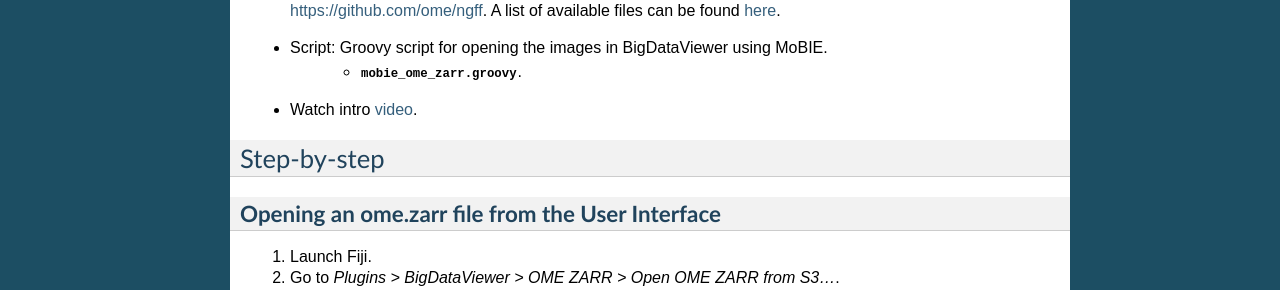
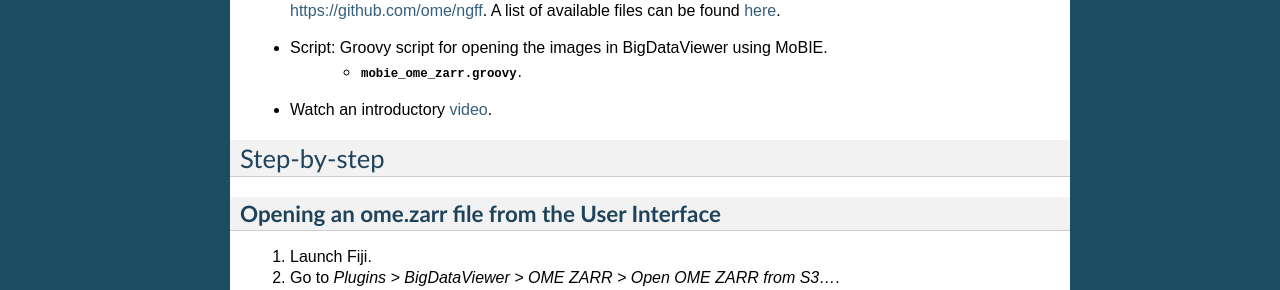
Before and after one commit to ome/omero-guide-fiji, a Sphinx documentation site: the page built from docs/view_mobie_zarr.rst, in a window 1280 px wide. Shown: the part 627-917 px from the top of the page. Built offline with Sphinx 7.4.7, drawn with Linux system fonts in a browser that asks for light colours.

Commit message:
Update docs/view_mobie_zarr.rst
Co-authored-by: pwalczysko <p.walczysko@dundee.ac.uk>

```diff
--- a/docs/view_mobie_zarr.rst
+++ b/docs/view_mobie_zarr.rst
@@ -31,7 +31,7 @@ Resources
 - Script: Groovy script for opening the images in BigDataViewer using MoBIE.
    -  :download:`mobie_ome_zarr.groovy <../scripts/groovy/mobie_ome_zarr.groovy>`.
 
-- Watch intro `video <https://www.youtube.com/watch?v=KposKXm7xeg>`__.
+- Watch an introductory `video <https://www.youtube.com/watch?v=KposKXm7xeg>`__.
 
 Step-by-step
 ------------
```
